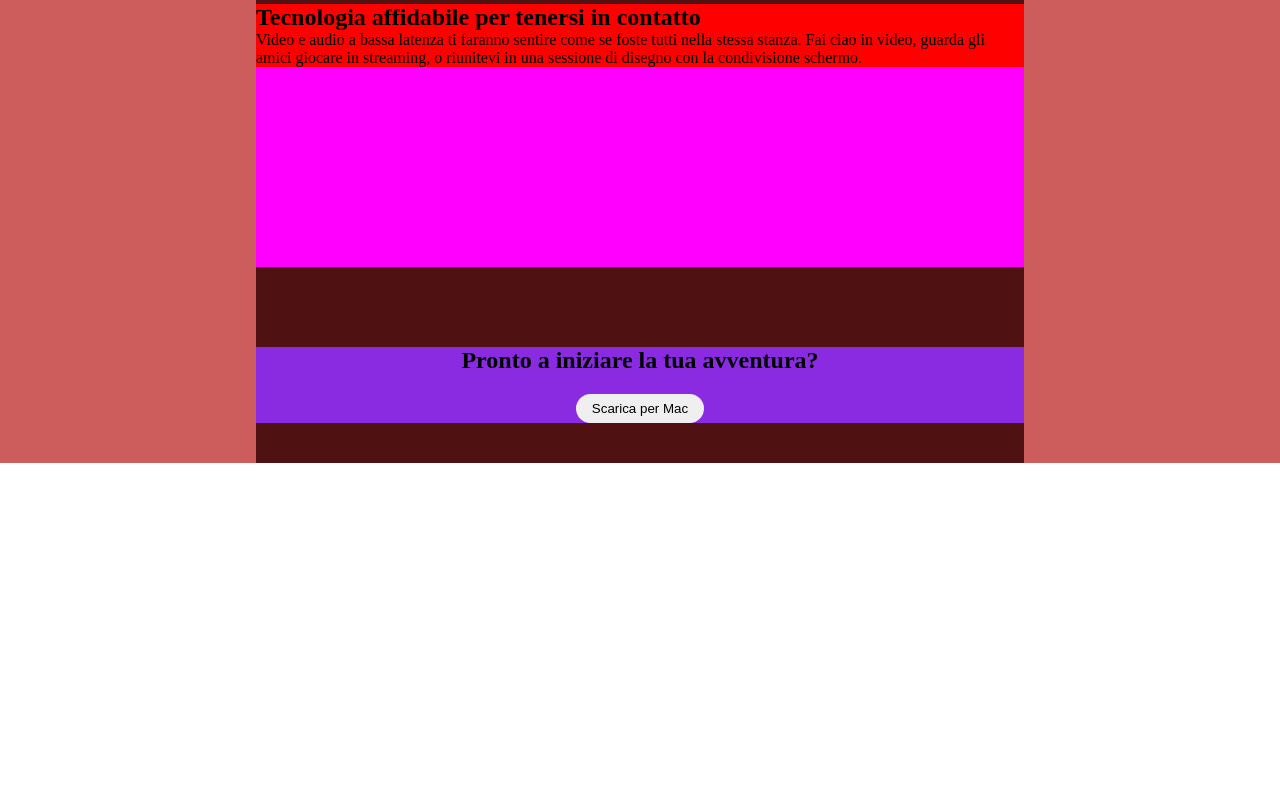
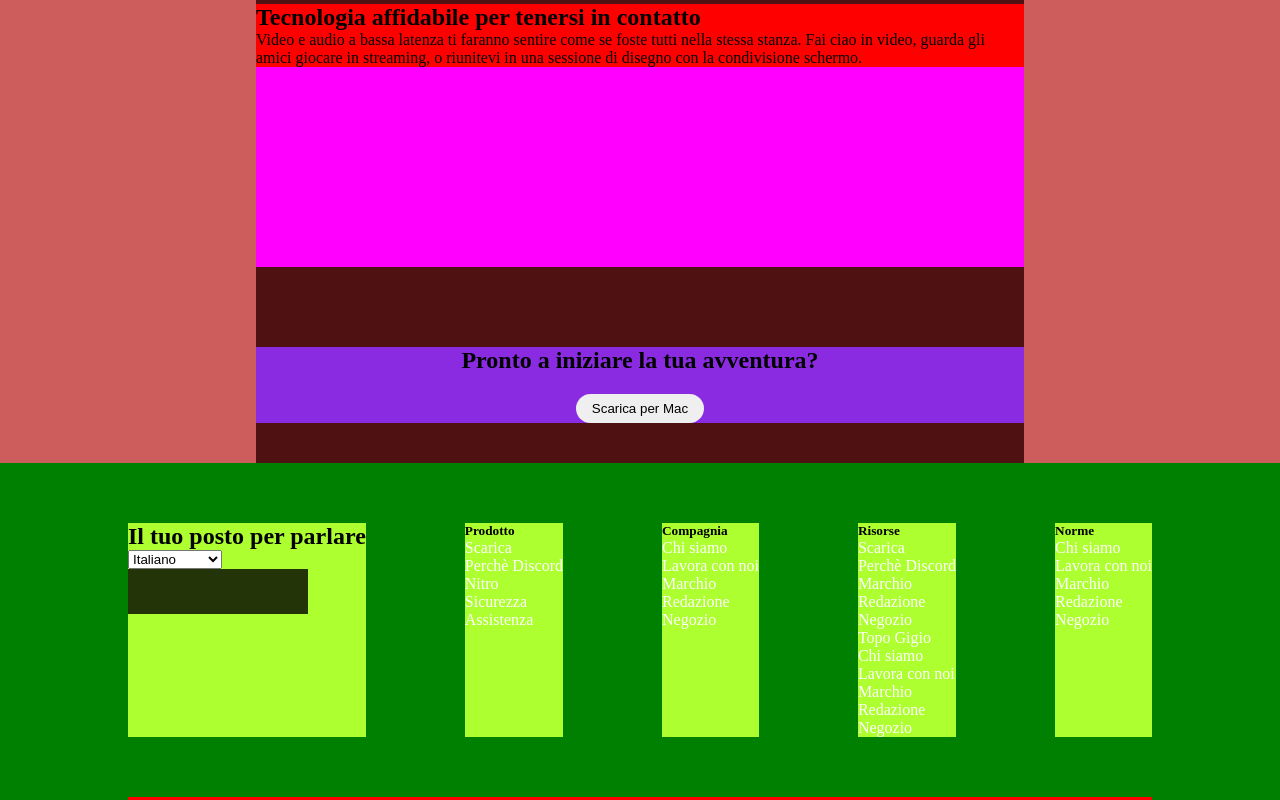
Before and after one commit to AndreaDeCeglia/htmlcss-struttura-discord, a plain HTML site: page index.html in a window 1280 px wide. Shown: the part 1230-2030 px from the top of the page. Before the commit the page ends 1693 px from the top, so only its background shows below. Drawn offline with Linux system fonts and the light colour scheme.

Commit message:
footer's FAQ and list done

```diff
--- a/assets/css/style.css
+++ b/assets/css/style.css
@@ -111,7 +111,7 @@ main{
     padding: 60px 0;
 }
 
-.second-container>.image{
+.second>.image{
     order: 2;
 }
 
@@ -134,3 +134,32 @@ main{
 .promt>span{
     margin: 20px;
 }
+
+footer{
+    background-color: green;
+}
+
+footer>.container{
+    width: 80%;
+    margin: auto;
+    border-bottom: 3px solid red;
+}
+
+select{
+
+}
+
+.social{
+    width: 180px;
+    height: 45px;
+    background-color: rgb(35, 53, 8);
+}
+
+.ul-footer{
+    display: flex;
+    justify-content: space-between;
+}
+
+.ul-footer>li{
+    background-color: greenyellow;
+}
--- a/index.html
+++ b/index.html
@@ -139,8 +139,197 @@
 
     </main>
 
+<!-- FAQ and information about the web site -->
+    <footer>
 
-    <footer></footer>
+        <div class="container">
+
+            <ul class="ul-footer flex">
+
+                <li>
+
+                    <ul>
+
+                        <li>
+                            <h2>Il tuo posto per parlare</h2>
+                        </li>
+
+                        <li>
+                            <select name="Lingua" id="language">
+                                <option value="">Italiano</option>
+                                <option value="">Inglese</option>
+                                <option value="">Francese</option>
+                                <option value="">Spagnolo</option>
+                                <option value="">Tedesco</option>
+                                <option value="">Portoghese</option>
+                                <option value="">Russo</option>
+                                <option value="">Arabo</option>
+                                <option value="">Giapponese</option>
+                                <option value="">Cinese</option>
+                            </select>
+                        </li>
+
+                        <li>
+                            <div class="social">
+                                <div></div>
+                                <div></div>
+                                <div></div>
+                                <div></div>
+                            </div>
+                        </li>
+                    </ul>
+                </li>
+
+                <li>
+                    <ul>
+
+                        <li>
+                            <h5>Prodotto</h5>
+                        </li>
+
+                        <li>
+                            <a href="">Scarica</a>
+                        </li>
+
+                        <li>
+                            <a href="">Perchè Discord</a>
+                        </li>
+
+                        <li>
+                            <a href="">Nitro</a>
+                        </li>
+
+                        <li>
+                            <a href="">Sicurezza</a>
+                        </li>
+
+                        <li>
+                            <a href="">Assistenza</a>
+                        </li>
+
+                    </ul>
+                </li>
+
+                <li>
+                    <ul>
+
+                        <li>
+                            <h5>Compagnia</h5>
+                        </li>
+
+                        <li>
+                            <a href="">Chi siamo</a>
+                        </li>
+
+                        <li>
+                            <a href="">Lavora con noi</a>
+                        </li>
+
+                        <li>
+                            <a href="">Marchio</a>
+                        </li>
+
+                        <li>
+                            <a href="">Redazione</a>
+                        </li>
+
+                        <li>
+                            <a href="">Negozio</a>
+                        </li>
+
+                    </ul>
+                </li>
+
+                <li>
+                    <ul>
+
+                        <li>
+                            <h5>Risorse</h5>
+                        </li>
+
+                        <li>
+                            <a href="">Scarica</a>
+                        </li>
+
+                        <li>
+                            <a href="">Perchè Discord</a>
+                        </li>
+
+                        <li>
+                            <a href="">Marchio</a>
+                        </li>
+
+                        <li>
+                            <a href="">Redazione</a>
+                        </li>
+
+                        <li>
+                            <a href="">Negozio</a>
+                        </li>
+
+                        <li>
+                            <a href="">Topo Gigio</a>
+                        </li>
+
+                        <li>
+                            <a href="">Chi siamo</a>
+                        </li>
+
+                        <li>
+                            <a href="">Lavora con noi</a>
+                        </li>
+
+                        <li>
+                            <a href="">Marchio</a>
+                        </li>
+
+                        <li>
+                            <a href="">Redazione</a>
+                        </li>
+
+                        <li>
+                            <a href="">Negozio</a>
+                        </li>
+
+                    </ul>
+                </li>
+
+                <li>
+                    <ul>
+
+                        <li>
+                            <h5>Norme</h5>
+                        </li>
+
+                        <li>
+                            <a href="">Chi siamo</a>
+                        </li>
+
+                        <li>
+                            <a href="">Lavora con noi</a>
+                        </li>
+
+                        <li>
+                            <a href="">Marchio</a>
+                        </li>
+
+                        <li>
+                            <a href="">Redazione</a>
+                        </li>
+
+                        <li>
+                            <a href="">Negozio</a>
+                        </li>
+
+                    </ul>
+                </li>
+
+            </ul>
+        </div>
+
+        <div class="closing"></div>
+
+    </footer>
 
 
 </body>
```
